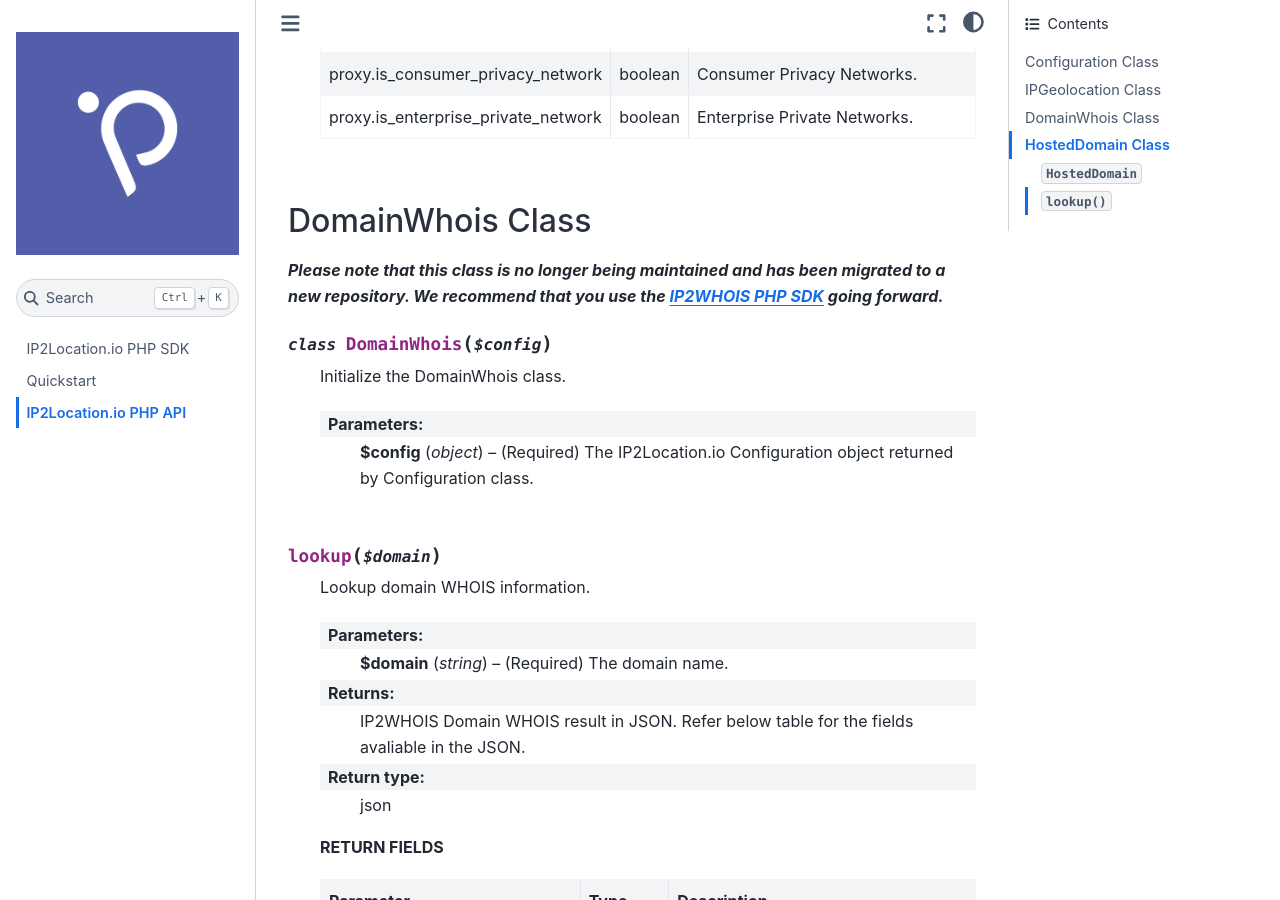
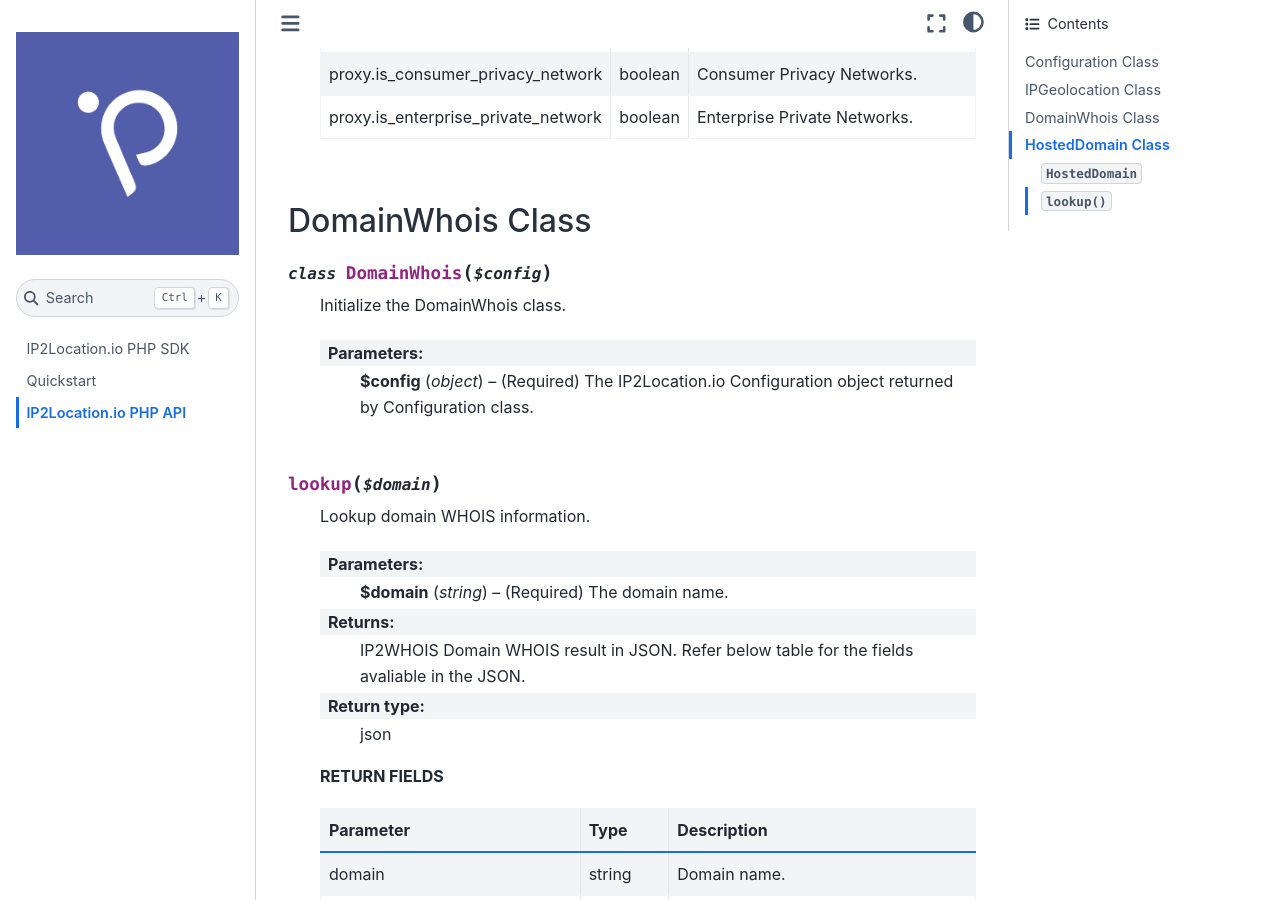
Before and after one commit to ip2location/ip2location-io-php, a Sphinx documentation site: the page built from docs/source/code.md, in a window 1280 px wide and 900 px high, scrolled down 6491 px. Built offline with Sphinx 7.4.7 and the Sphinx Book theme 1.1.4, drawn with Linux system fonts in a browser that asks for light colours.

Commit message:
Update code.md

````diff
--- a/docs/source/code.md
+++ b/docs/source/code.md
@@ -117,9 +117,6 @@
 ```
 
 ## DomainWhois Class
-
-
-**_Please note that this class is no longer being maintained and has been migrated to a new repository. We recommend that you use the [IP2WHOIS PHP SDK](https://github.com/ip2whois/ip2whois-php) going forward._**
 
 ```{py:class} DomainWhois($config)
 Initialize the DomainWhois class.
````
